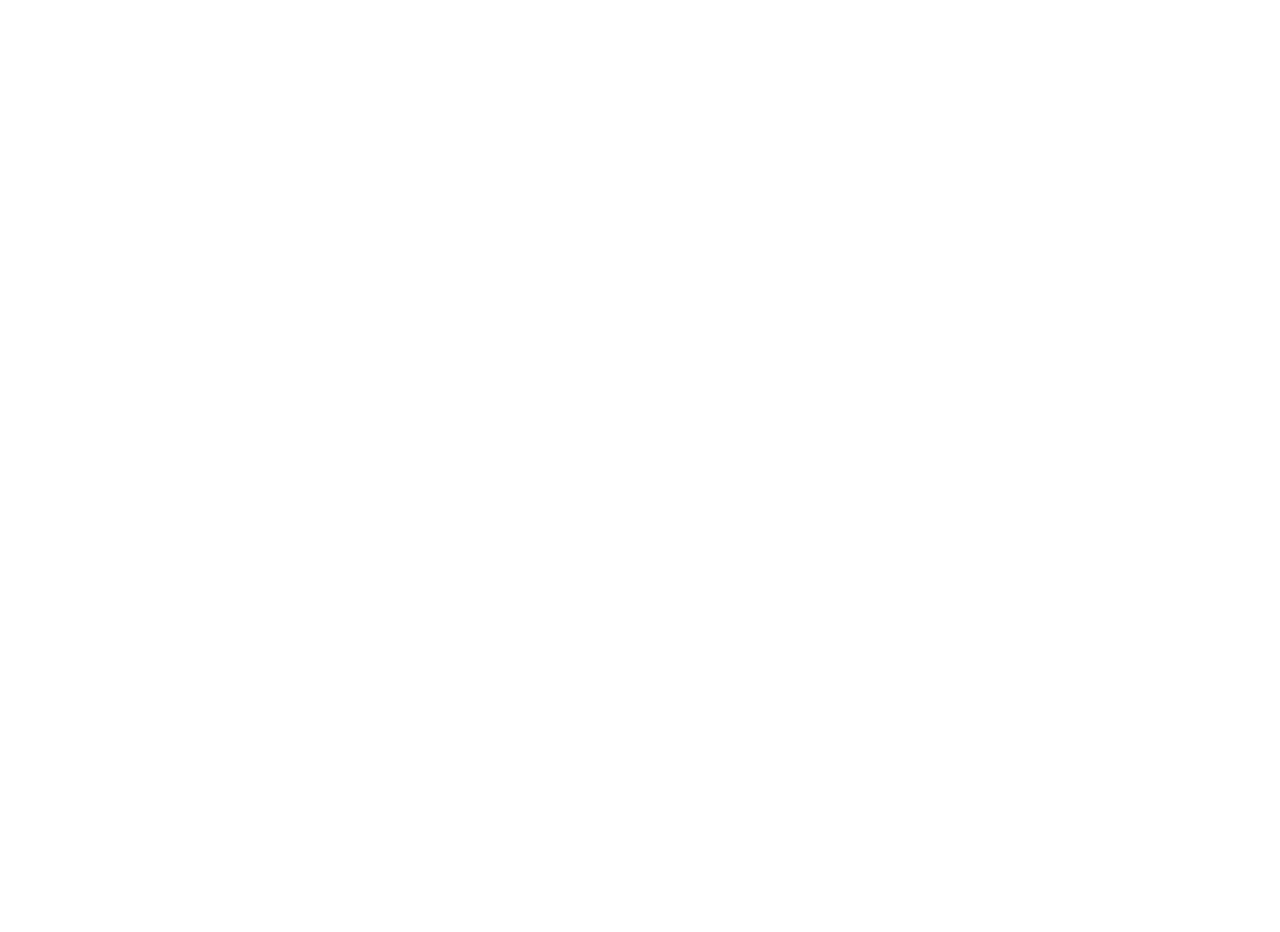
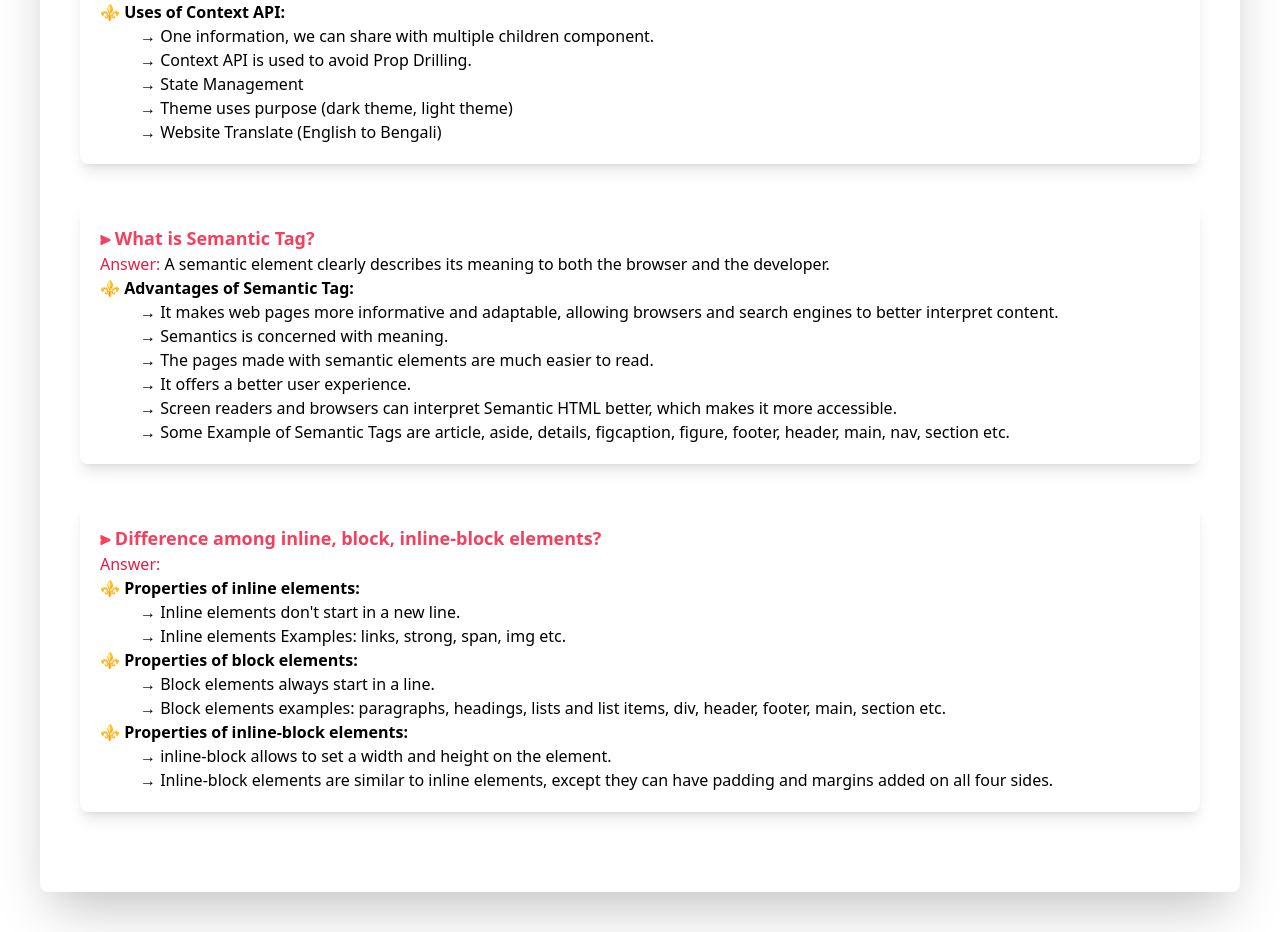
Before and after one commit to crescentpartha/product-analysis-website-crescentpartha, a React (Create React App) app in the folder product-analysis-website/: page /blogs in a window 1280 px wide. Shown: the part 300-1232 px from the top of the page. Before the commit the page ends 800 px from the top, so only its background shows below. Built offline with nearby package versions, Linux system fonts and the light colour scheme.

Commit message:
Blogs section added

```diff
--- a/product-analysis-website/src/components/Blogs/Blogs.js
+++ b/product-analysis-website/src/components/Blogs/Blogs.js
@@ -3,7 +3,63 @@
 const Blogs = () => {
     return (
         <div>
-            <h2>This is Blogs</h2>
+            <h2 className='text-2xl font-semibold my-10'>Welcome to my Blogs</h2>
+            <div className='shadow-2xl m-10 p-10 rounded-lg'>
+                <div className='text-justify shadow-lg p-5 rounded-lg'>
+                    <h2 className='font-semibold text-rose-500 text-lg'>⫸ What is Context API? What is the purpose of Context API?</h2>
+                    <p className='text-md '><span className='text-rose-600'>Answer: </span>The Context API is a React structure that enables you to exchange unique details and assists in <span className='font-medium'>solving prop-drilling</span> from all levels of your application.</p>
+                    <ul>
+                        <p className='font-semibold'>⚜ Uses of Context API:</p>
+                        <div className='ml-10'>
+                            <li>→ One information, we can share with multiple children component.</li>
+                            <li>→ Context API is used to <span className='font-medium'>avoid Prop Drilling</span>.</li>
+                            <li>→ <span className='font-medium'>State</span> Management</li>
+                            <li>→ <span className='font-medium'>Theme uses purpose</span> (dark theme, light theme)</li>
+                            <li>→ <span className='font-medium'>Website Translate</span> (English to Bengali)</li>
+                        </div>
+                    </ul>
+                </div>
+                <div className='text-justify my-10 shadow-lg p-5 rounded-lg'>
+                    <h2 className='font-semibold text-rose-500 text-lg'>⫸ What is Semantic Tag?</h2>
+                    <p className='text-md '><span className='text-rose-600'>Answer: </span>A semantic element clearly describes its meaning to both the browser and the developer.</p>
+                    <ul>
+                        <p className='font-semibold'>⚜ Advantages of Semantic Tag:</p>
+                        <div className='ml-10'>
+                            <li>→ It makes web pages more <span className='font-medium'>informative and adaptable</span>, allowing browsers and search engines to <span className='font-medium'>better interpret content</span>.</li>
+                            <li>→ Semantics is concerned with <span className='font-medium'>meaning</span>.</li>
+                            <li>→ The pages made with semantic elements are much <span className='font-medium'>easier to read</span>.</li>
+                            <li>→ It offers a <span className='font-medium'>better user experience</span>.</li>
+                            <li>→ Screen readers and browsers can interpret Semantic HTML better, which makes it <span className='font-medium'>more accessible</span>.</li>
+                            <li>→ Some Example of Semantic Tags are <span className='font-medium'>article, aside, details, figcaption, figure, footer, header, main, nav, section</span> etc.</li>
+                        </div>
+                    </ul>
+                </div>
+                <div className='text-justify my-10 shadow-lg p-5 rounded-lg'>
+                    <h2 className='font-semibold text-rose-500 text-lg'>⫸ Difference among inline, block, inline-block elements?</h2>
+                    <p className='text-md '><span className='text-rose-600'>Answer: </span></p>
+                    <ul>
+                        <p className='font-semibold'>⚜ Properties of inline elements:</p>
+                        <div className='ml-10'>
+                            <li>→ Inline elements don't start in a new line.</li>
+                            <li>→ Inline elements Examples: <span className='font-medium'>links, strong, span, img</span> etc.</li>
+                        </div>
+                    </ul>
+                    <ul>
+                        <p className='font-semibold'>⚜ Properties of block elements:</p>
+                        <div className='ml-10'>
+                            <li>→ Block elements always start in a line.</li>
+                            <li>→ Block elements examples: <span className='font-medium'>paragraphs, headings, lists and list items, div, header, footer, main, section</span> etc.</li>
+                        </div>
+                    </ul>
+                    <ul>
+                        <p className='font-semibold'>⚜ Properties of inline-block elements:</p>
+                        <div className='ml-10'>
+                            <li>→ inline-block allows to set a <span className='font-medium'>width and height</span> on the element.</li>
+                            <li>→ Inline-block elements are similar to inline elements, except they can have padding and margins added on all four sides.</li>
+                        </div>
+                    </ul>
+                </div>
+            </div>
         </div>
     );
 };
--- a/product-analysis-website/src/components/Dashboard/Dashboard.js
+++ b/product-analysis-website/src/components/Dashboard/Dashboard.js
@@ -9,7 +9,7 @@
 const Dashboard = () => {
     return (
         <div>
-            <h2 className='text-2xl font-semibold my-10'>This is Dashboard</h2>
+            <h2 className='text-2xl font-semibold my-10'>Dashboard is the collection of all Charts</h2>
             <div className='grid lg:grid-cols-2 md:grid-cols-1 sm:grid-cols-1'>
                 <div>
                     <Linechart></Linechart>
```
